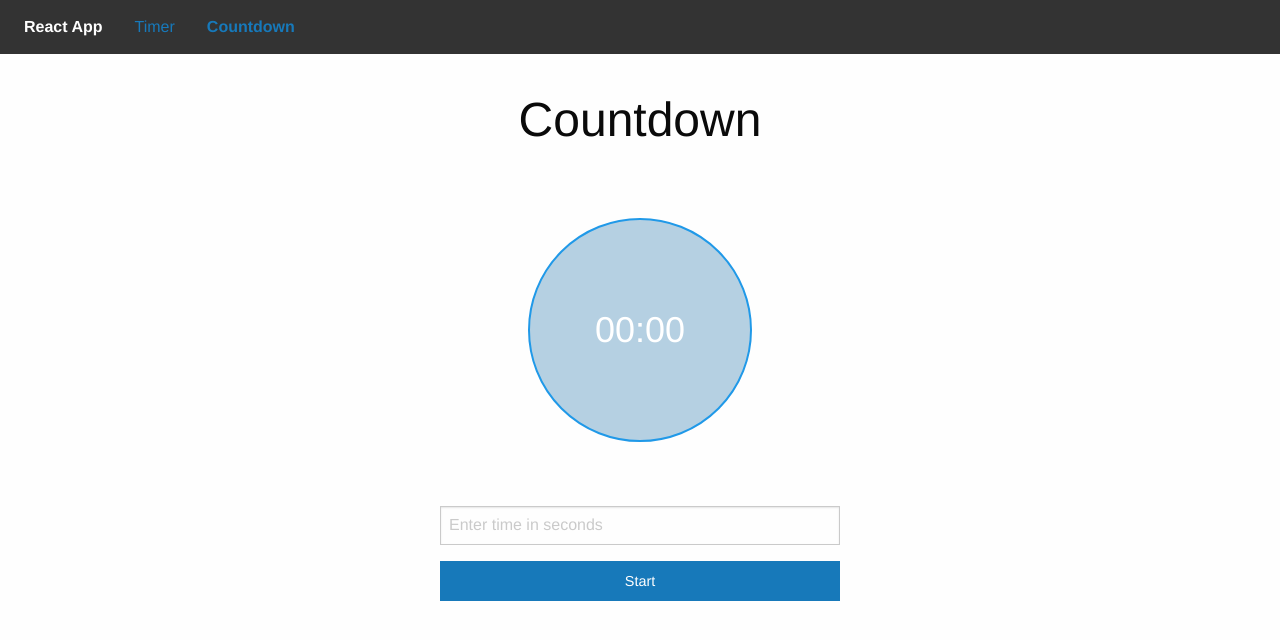
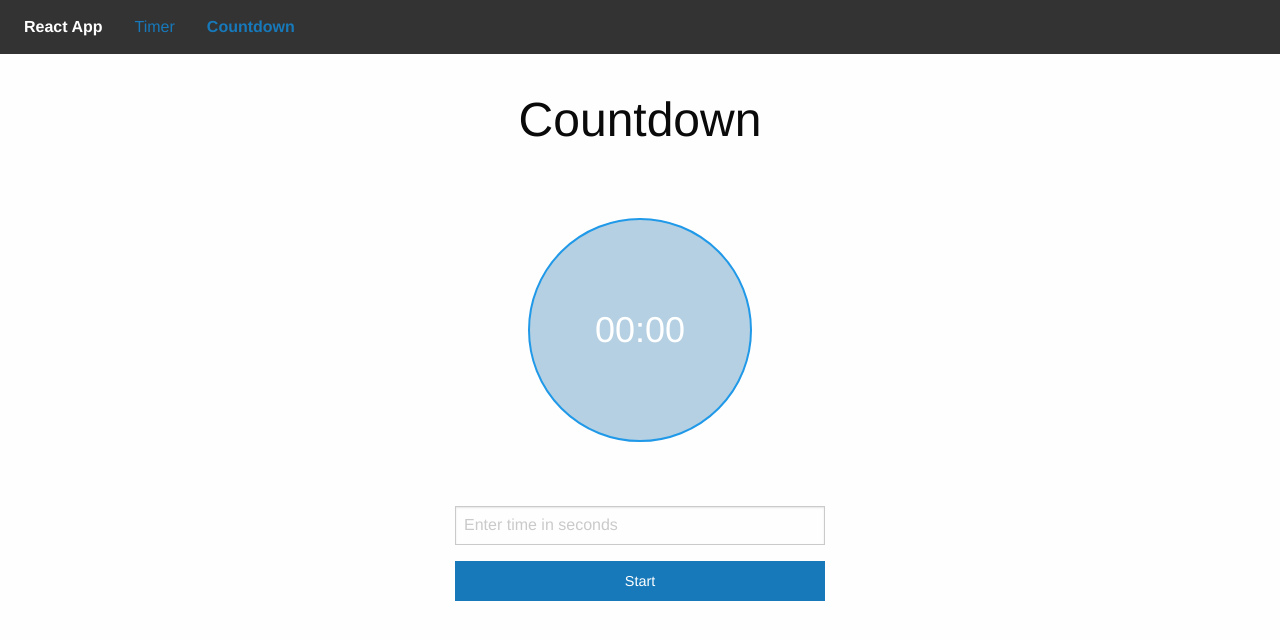
Before and after one commit to Misericorda/ReactTimerApp, a React app: page /#/countdown in a window 1280 px wide. Shown: the top 640 px of the page. Built offline with nearby package versions, Linux system fonts and the light colour scheme.

Commit message:
Fixed foundation grid

```diff
--- a/src/styles/app.scss
+++ b/src/styles/app.scss
@@ -1,18 +1,7 @@
 @import "base/variables";
 @import '~foundation-sites/scss/foundation';
-// Foundation
-//@import '_reset.scss';
-//@import '~foundation-sites/scss/util/util';
-//@import '~foundation-sites/scss/settings/settings';
-//@import '~foundation-sites/scss/foundation';
-// @import '~foundation-sites/scss/motioncd -ui';
-//@include foundation-everything;
-
-
-//@import "base/foundation-settings";
-////@import "foundation";
 @include foundation-everything;
-//@include foundation-grid;
+@include foundation-grid;
 
 // Components
 @import "components/nav";
--- a/src/styles/components/_controls.scss
+++ b/src/styles/components/_controls.scss
@@ -10,12 +10,3 @@
     margin-right: 1.5rem;
   }
 }
-
-.countdown-form {
-  max-width: 400px;
-  margin-left: auto;
-  margin-right: auto;
-  @media screen and (max-width: 576px) {
-    max-width: 95%;
-  }
-}
```
